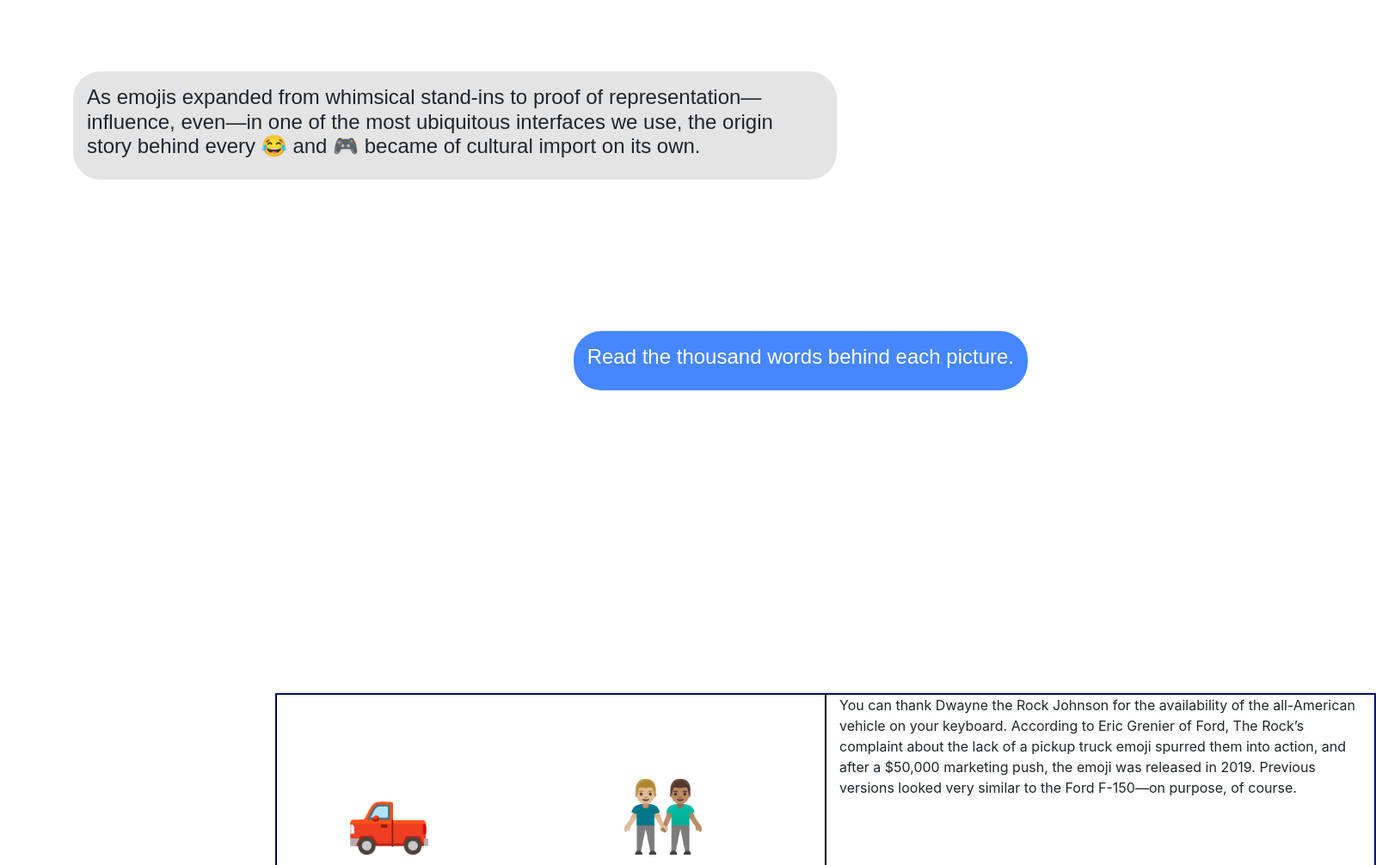
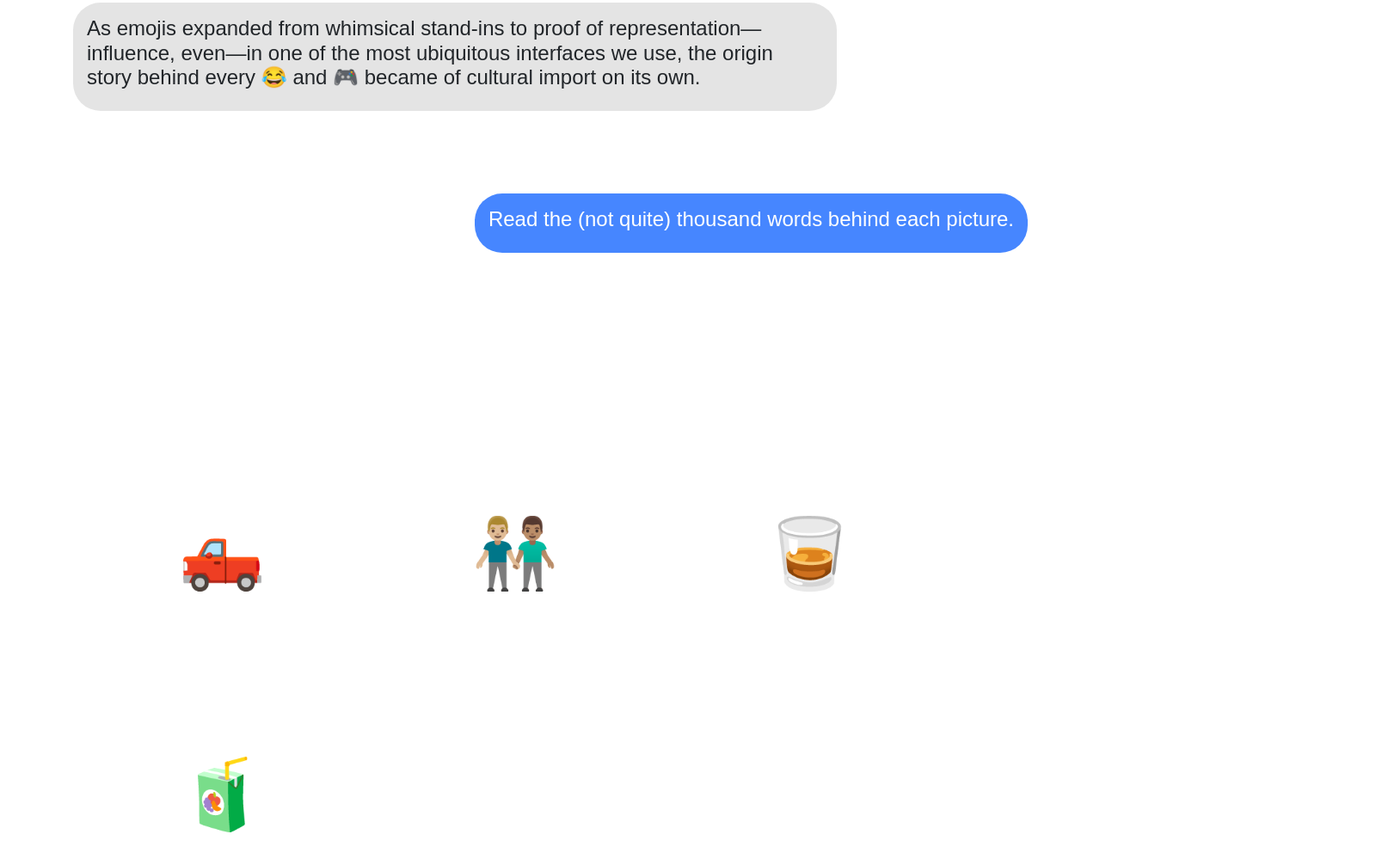
Before and after one commit to kirkan95/making-an-emoji, a plain HTML site: page index.html in a window 1280 px wide. Shown: the part 1016-2022 px from the top of the page at 86% size, 1600 px wide, since content can reach past the window. Drawn offline with nearby package versions, Linux system fonts and the light colour scheme.

Commit message:
gridshift update

```diff
--- a/index.html
+++ b/index.html
@@ -6,7 +6,6 @@
     <meta name="viewport" content="width=device-width, initial-scale=1.0">
     <link rel="stylesheet" href="https://stackpath.bootstrapcdn.com/bootstrap/4.3.1/css/bootstrap.min.css" integrity="sha384-ggOyR0iXCbMQv3Xipma34MD+dH/1fQ784/j6cY/iJTQUOhcWr7x9JvoRxT2MZw1T" crossorigin="anonymous">
     <link rel="stylesheet" href="main.css">
-    <link rel="preconnect" href="https://fonts.gstatic.com">
     <link rel="preconnect" href="https://fonts.gstatic.com">
     <link href="https://fonts.googleapis.com/css2?family=Abril+Fatface&family=Open+Sans&family=Raleway&display=swap" rel="stylesheet">
     <link rel="stylesheet" href="https://unpkg.com/aos@next/dist/aos.css" />
@@ -48,7 +47,7 @@
         <section class = "card" data-aos="fade-up">
             <div class = "content-three">
                 <h2>
-                    Read the thousand words behind each picture.
+                    Read the (not quite) thousand words behind each picture.
                 </h2>
             </div>
         </section>
@@ -59,10 +58,10 @@
         <div class = "row">
             <div class="col-xl grid">
                 <div class = "row d-flex justify-content-center" id="row1">
-                    <div class = "col-sm emojicol">
+                    <div class = "col-sm emojicol pickupTruck">
                         🛻
                     </div>
-                    <div class = "col-sm emojicol">
+                    <div class = "col-sm emojicol interracialCouple">
                         👨🏼‍🤝‍👨🏽
                     </div>
                     <div class = "col-sm emojicol">
@@ -130,9 +129,9 @@
                 </div>
             </div>
             <div class="col-xl textbox">
-                <p>
-                    You can thank Dwayne the Rock Johnson for the availability of the all-American vehicle on your keyboard. According to Eric Grenier of Ford, The Rock’s complaint about the lack of a pickup truck emoji spurred them into action, and after a $50,000 marketing push, the emoji was released in 2019. Previous versions looked very similar to the Ford F-150—on purpose, of course.
-                </p>
+                <span id = "emojiText">
+                    emojiText original span
+                </span>
             </div>
         </div>
     </div>
--- a/index.js
+++ b/index.js
@@ -30,12 +30,15 @@
 // }
 
 $( document ).ready(function() {
-    $('.story').css('marginLeft', '25%')
-    function gridShift(){}
+    $('.textbox').css('display', 'none')
     $('.emojicol').click(function(){
-        $('.textbox').animate({left: "-50%"});
-        $('.grid').animate({left: "-50%"});
+        $('.textbox').css('display', 'block')
+        $('.textbox').animate({left: "-25%"});
+        $('.grid').animate({left: "-25%"});
         $('.grid').css('opacity', '0.2');
+    })
+    $('.pickupTruck').click(function(){
+        $('emojiText').text("Your text has been replaced!");
     })
 })
 
--- a/main.css
+++ b/main.css
@@ -49,7 +49,7 @@
     padding: 1em;
     margin-right: 0;
     margin-left: auto;
-    margin-bottom: 12em;
+    margin-bottom: 8em;
     display: inline-block;
 }
 
@@ -77,7 +77,7 @@
 }
 
 .card {
-    padding-bottom:10em;
+    padding-bottom:5em;
     border: none;
 
 }
@@ -97,17 +97,9 @@
 
 }
 
-.grid {
-    border: 1px solid black;
-}
-
-.textbox {
-    border: 1px solid black;
-
-}
 
 .story {
-    border: 1px solid blue;
+    width: 80%;
 }
 
 /* .row { < -- for emojicon-flex
```
